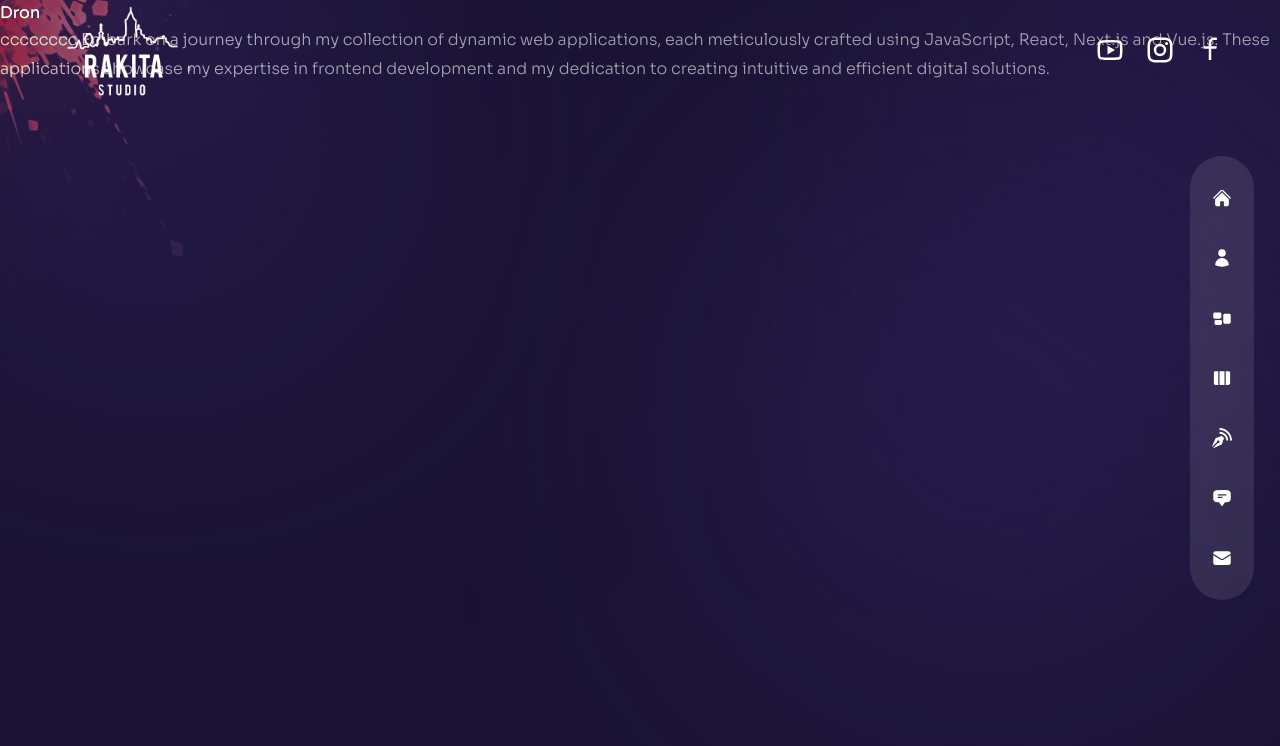
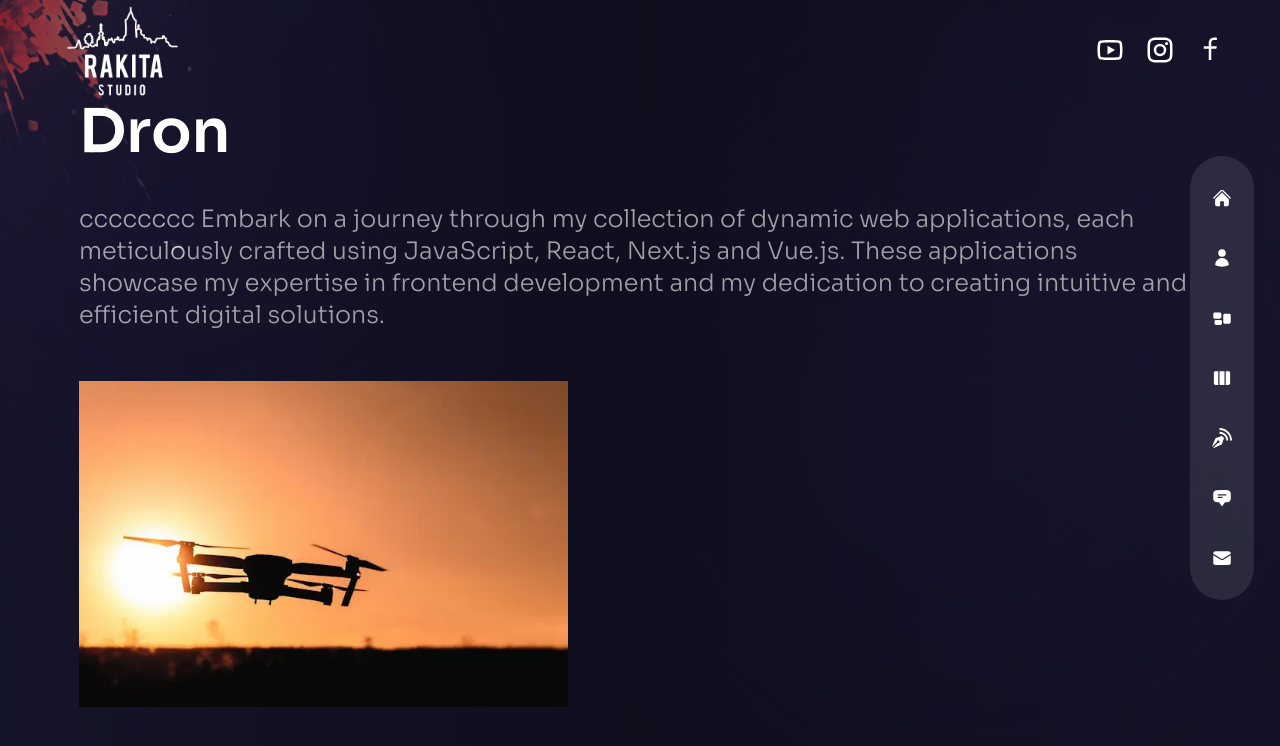
Before and after one commit to MirosBL45/studio_rakita, a Next.js app: page /blog/dron in a window 1280 px wide. Shown: the top 746 px of the page. Built offline with nearby package versions, Linux system fonts and the light colour scheme.

Commit message:
blog page making

```diff
--- a/pages/blog/[slug].jsx
+++ b/pages/blog/[slug].jsx
@@ -1,6 +1,15 @@
 // /pages/blog/[slug].js
 import { useRouter } from 'next/router';
 import { blogs } from '../../data/blogsData';
+
+// next image
+import Image from 'next/image';
+
+// framer-motion
+import { motion } from 'framer-motion';
+
+// variants
+import { fadeIn } from '../../variants';
 
 export default function BlogPost() {
   const router = useRouter();
@@ -12,10 +21,45 @@ export default function BlogPost() {
   }
 
   return (
-    <div>
-      <h1>{blog.title}</h1>
-      {/* <img src={blog.imageUrl} alt={blog.title} /> */}
-      <p>{blog.text}</p>
+    <div className="bg-primary/60 h-full">
+      {/* text */}
+      <div className="w-full h-full bg-gradient-to-r from-primary/10 via-black/30 to-black/10">
+        <div className="text-center flex flex-col justify-center xl:text-left h-full container mx-auto">
+          <motion.div
+            variants={fadeIn('down', 0.1)}
+            initial="hidden"
+            animate="show"
+            exit="hidden"
+          >
+            <h1 className="h1 xl:px-6">{blog.title}</h1>
+            <p className="text-base sm:text-lg lg:text-2xl mx-auto xl:mx-0 mb-[20px] xl:mb-[50px] xl:px-6">
+              {/* <p className="text-base sm:text-lg lg:text-2xl max-w-sm xl:max-w-xl mx-auto xl:mx-0 mb-[20px] xl:mb-[50px]"> */}
+              {blog.text}
+            </p>
+          </motion.div>
+          <div>
+            {/* <div className="w-full h-full absolute right-0 bottom-0"> */}
+            <motion.div
+              variants={fadeIn('up', 0.3)}
+              initial="hidden"
+              animate="show"
+              exit="hidden"
+              transition={{ duration: 1, ease: 'easeInOut' }}
+              // className="w-full h-full max-w-[737px] max-h-[678px] absolute -bottom-32 lg:bottom-0 lg:right-[8%]"
+            >
+              <Image
+                src={blog.image}
+                width={537}
+                // width={737}
+                height={678}
+                alt={`${blog.title} Studio Rakita`}
+                className="translate-z-0 xl:px-6"
+              />
+            </motion.div>
+          </div>
+        </div>
+      </div>
+      {/* <div> */}
     </div>
   );
 }
--- a/pages/blog/index.jsx
+++ b/pages/blog/index.jsx
@@ -57,7 +57,7 @@ function Blog() {
               <SwiperSlide key={blog.id}>
                 <Link
                   href={`/blog/${blog.slug}`}
-                  className="flex flex-col items-center md:flex-row gap-x-8 h-full px-16"
+                  className="flex flex-col items-center md:flex-row gap-x-2 h-full px-16"
                 >
                   <div className="w-full max-w-[300px] flex flex-col xl:justify-center items-center relative mx-auto xl:mx-0">
                     <div className="flex flex-col justify-center text-center">
```
